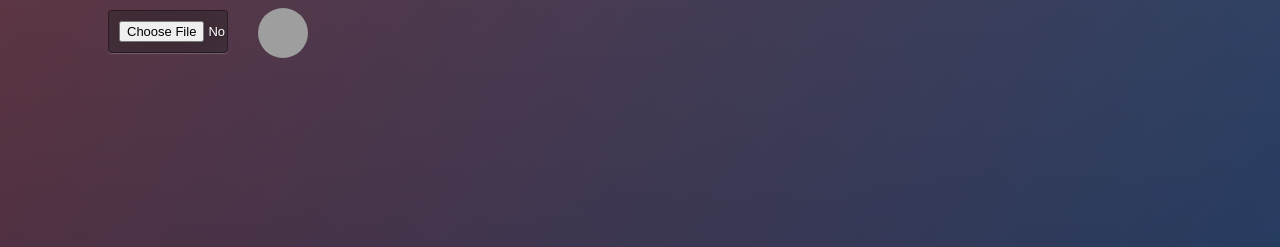
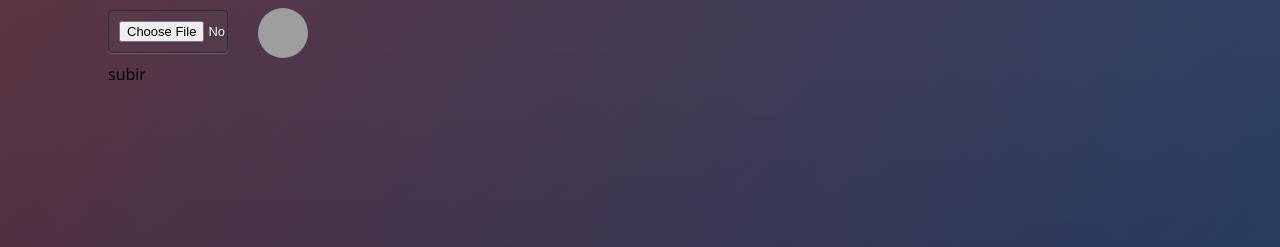
Before and after one commit to checkpoi/validaciondeusuarioycontrase-a, a plain HTML site: page index.html in a window 1280 px wide. Shown: the top 247 px of the page. Drawn offline with nearby package versions, Linux system fonts and the light colour scheme; grey boxes are pictures that could not be loaded; files whose address does not match are found by name.

Commit message:
Update index.html

```diff
--- a/index.html
+++ b/index.html
@@ -83,7 +83,7 @@ input:focus { box-shadow: inset 0 -5px 45px rgba(100,100,100,0.4), 0 1px 1px rgb
             <br>
 
                 <div class="card-footer">
-                <input type="file" id="img-uploader">
+                <a style="color: #000;"><input style="background-color: transparent; color: none;" type="file" id="img-uploader">subir</a>
                 <!--<progress id="img-upload-bar" value="0" max="100" style="width: 130px"></progress>-->
 </div>
         </div>
```
